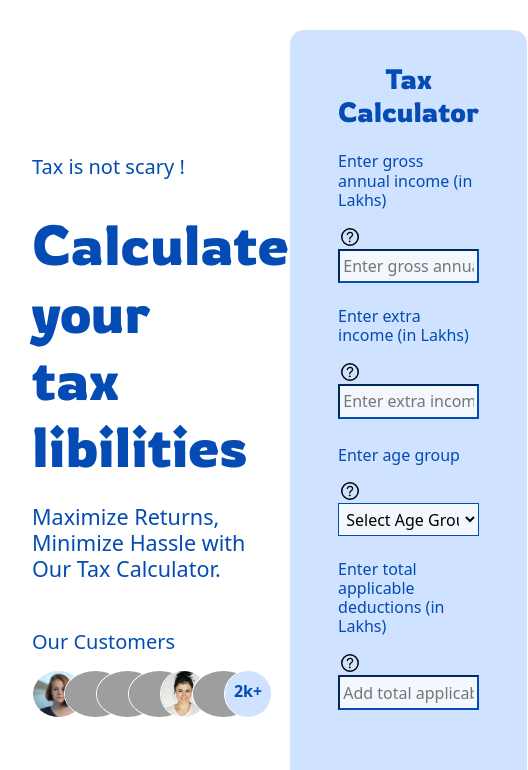
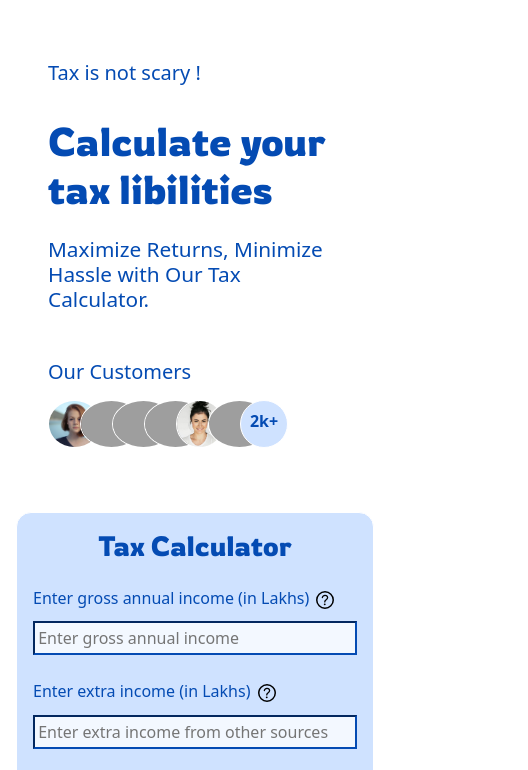
Before and after one commit to Gauri-takarkhede/tax-calculator, a plain HTML site: page index.html in a window 390 px wide. Shown: the part 73-843 px from the top of the page, 528 px wide, since content can reach past the window. Drawn offline with nearby package versions, Linux system fonts and the light colour scheme; grey boxes are pictures that could not be loaded; a web font is replaced by a local one.

Commit message:
Responsiveness added

```diff
--- a/style.css
+++ b/style.css
@@ -1,6 +1,5 @@
 /* main */
 .landing-page {
-  height: 100vh;
   color: #044bb3;
 }
 
@@ -57,6 +56,7 @@
   display: flex;
   flex-direction: column;
   justify-content: center;
+  width: 40%;
 }
 
 .main-content h1 {
@@ -206,3 +206,50 @@ select {
 .rfooter h5 {
   font-family: "Rowdies", sans-serif;
 }
+
+/* responsiveness */
+@media (max-width: 1250px) {
+  .main-content h1 {
+    font-size: 2.5rem;
+  }
+  .main-content h4 {
+    font-size: 1.3rem;
+  }
+  .container {
+    padding: 2rem;
+  }
+  .main {
+    padding: 2rem 1rem;
+  }
+}
+
+@media (max-width: 800px) {
+  .main {
+    flex-direction: column;
+  }
+  .tax-calculator {
+    margin: 2rem auto;
+    width: 90%;
+    max-width: 35rem;
+  }
+  .main-content {
+    margin: 2rem;
+    text-align: left;
+    width: auto;
+  }
+}
+
+@media (max-width: 500px) {
+  .footer-section {
+    flex-direction: column;
+  }
+  .rfooter {
+    margin: 0;
+  }
+  .tax-calculator {
+    width: 100%;
+  }
+  .container {
+    padding: 1rem;
+  }
+}
```
